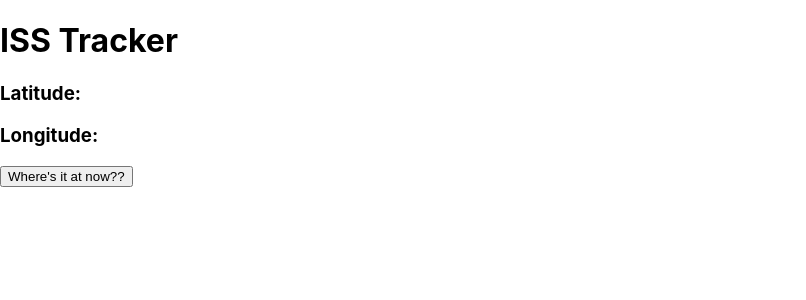
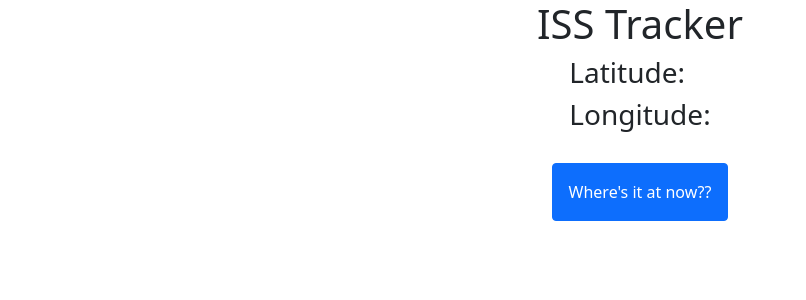
Before and after one commit to ctboyle6/iss-tracker, a React (Create React App) app: page / in a window 1280 px wide. Shown: the top 300 px of the page, without its empty margins (0-806 px from the left). Built offline with nearby package versions, Linux system fonts and the light colour scheme; no server answers.

Commit message:
align app to center, import bootstrap

```diff
--- a/package.json
+++ b/package.json
@@ -6,6 +6,7 @@
     "@testing-library/jest-dom": "^5.11.4",
     "@testing-library/react": "^11.1.0",
     "@testing-library/user-event": "^12.1.10",
+    "bootstrap": "^5.1.0",
     "leaflet": "^1.7.1",
     "react": "^17.0.2",
     "react-dom": "^17.0.2",
--- a/src/App.js
+++ b/src/App.js
@@ -2,6 +2,7 @@ import React, { useState, useEffect } from 'react';
 import './App.css';
 import getISS from './getISS.js';
 import { MapContainer, TileLayer, Marker, Popup } from 'react-leaflet'
+import "bootstrap/dist/css/bootstrap.min.css";
 
 function App() {
   const [coords, setCoords] = useState({});
@@ -14,7 +15,7 @@ function App() {
 
   useEffect(() => {
     fetchISS();
-  }, [])
+  }, [coords.latitude])
 
   const showMap = () => {
     if (coords.latitude) {
@@ -35,7 +36,13 @@ function App() {
   }
 
   return (
-    <div className="App">
+    <div className="App"
+      style={{
+        display: "flex",
+        flexDirection: "column",
+        alignItems: "center"
+      }}
+    >
       <h1>ISS Tracker</h1>
       <div>
         <h3>Latitude: <span id="latitude"></span>{coords.latitude}</h3>
@@ -44,9 +51,12 @@ function App() {
       <div>
         {showMap()}
       </div>
-      <button onClick={() => {
-        fetchISS();
-      }}>
+      <button
+        onClick={() => {
+          fetchISS();
+        }}
+        className="btn btn-primary my-4 p-3"
+      >
         Where's it at now??
       </button>
     </div>
```
Also changed, not shown: 2 other files (tests, documents, lock files or other folders).
